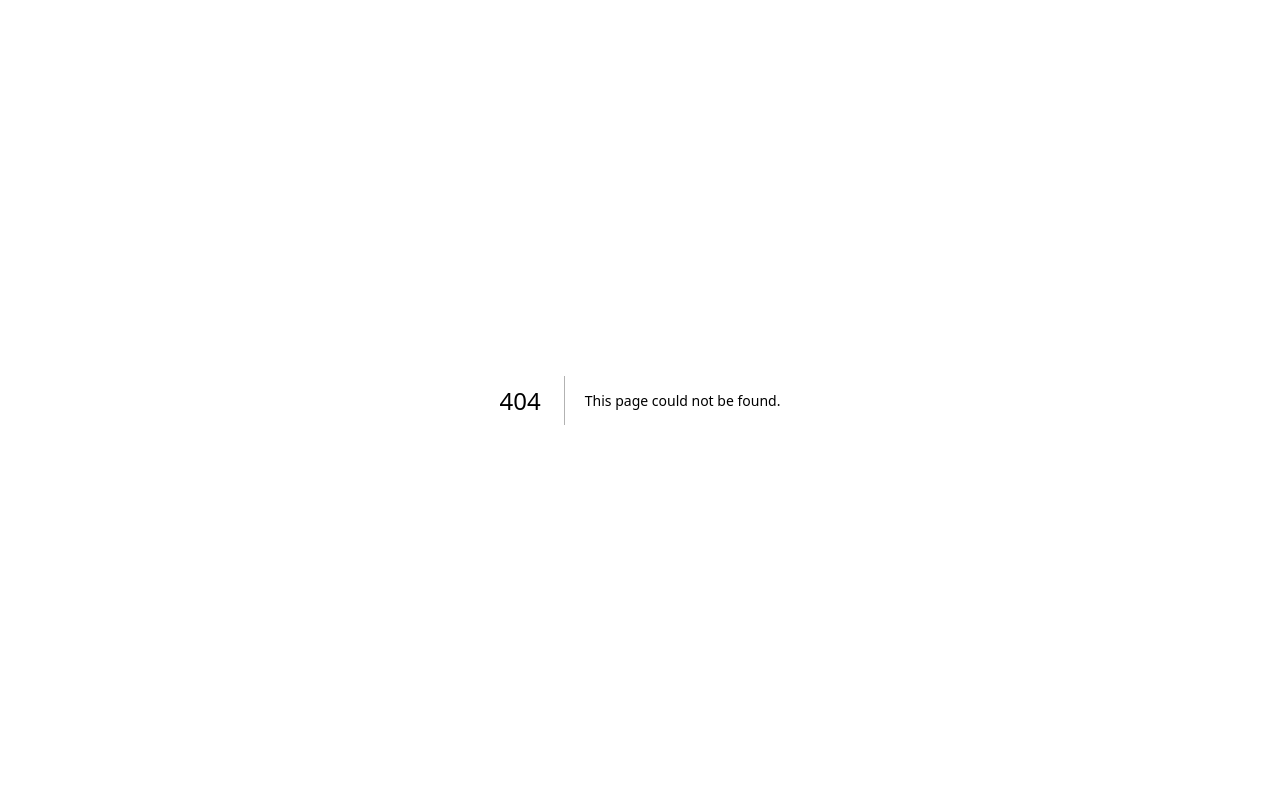
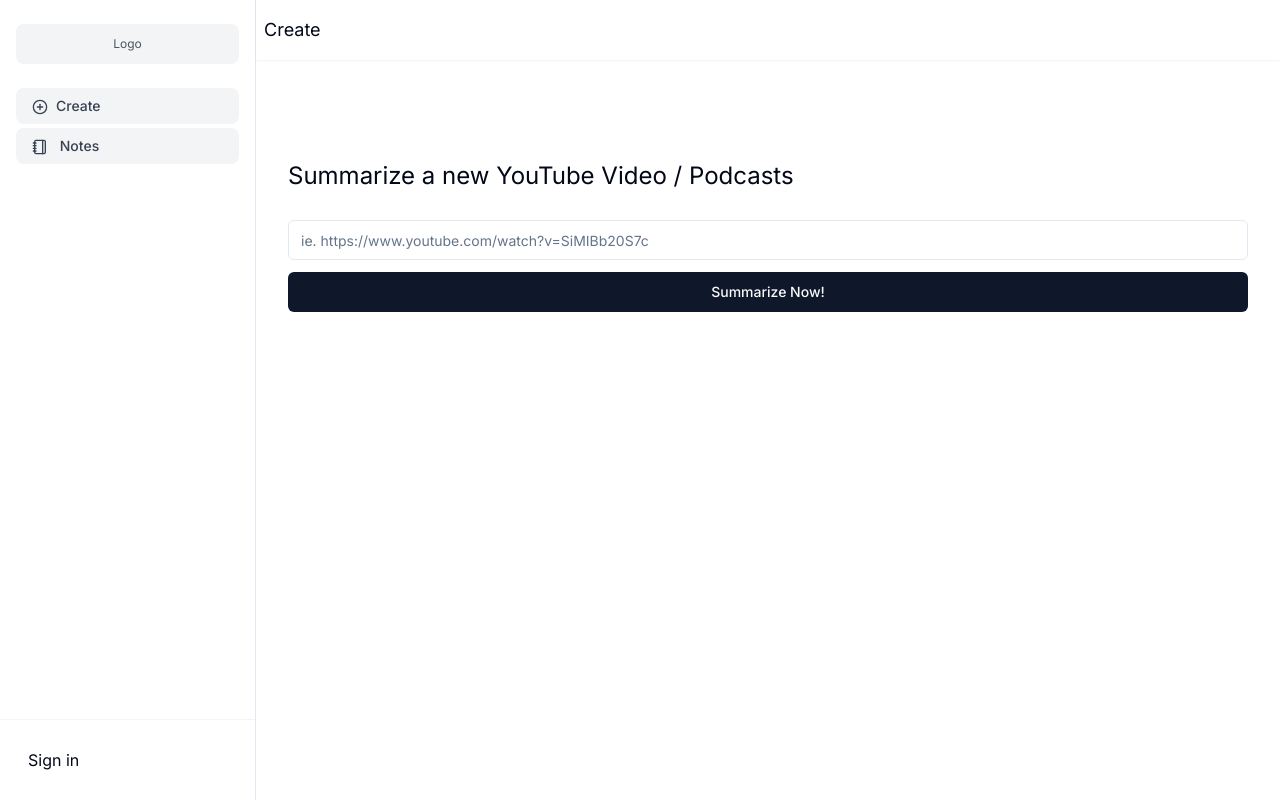
Before and after one commit to eric-nichols-nyc/notes-tube-app, a Next.js app: page /dashboard/create in a window 1280 px wide. Before the commit this address had no page. Built offline with nearby package versions, Linux system fonts and the light colour scheme; no server answers.

Commit message:
added create page

```diff
--- a/app/(dashboard)/dashboard/_components/dashboard-sidebar.tsx
+++ b/app/(dashboard)/dashboard/_components/dashboard-sidebar.tsx
@@ -1,6 +1,7 @@
 import { SignedOut, SignInButton, SignedIn, UserButton } from "@clerk/nextjs";
 import React from "react";
 import Link from "next/link";
+import { Notebook, PlusCircle } from "lucide-react";
 export const DashboardBar = () => {
   return (
     <div>
@@ -14,37 +15,22 @@ export const DashboardBar = () => {
               </Link>
               <ul className="mt-6 space-y-1">
                 <li>
-                  <a
-                    href="#"
+                  <Link
+                    href="/dashboard/create"
                     className="block rounded-lg bg-gray-100 px-4 py-2 text-sm font-medium text-gray-700"
                   >
+                    <PlusCircle size={16} className="inline-block mr-2" />
                     Create
-                  </a>
+                  </Link>
                 </li>
-
                 <li>
-                  <summary className="flex cursor-pointer items-center justify-between rounded-lg px-4 py-2 text-gray-500 hover:bg-gray-100 hover:text-gray-700">
+                  <Link
+                    href="/dashboard"
+                    className="block rounded-lg bg-gray-100 px-4 py-2 text-sm font-medium text-gray-700"
+                  >
+                    <Notebook size={16} className="inline-block mr-2" />
                     <span className="text-sm font-medium"> Notes </span>
-                  </summary>
-                  <ul className="mt-2 space-y-1 px-4">
-                    <li>
-                      <a
-                        href="#"
-                        className="block rounded-lg px-4 py-2 text-sm font-medium text-gray-500 hover:bg-gray-100 hover:text-gray-700"
-                      >
-                        Banned Users
-                      </a>
-                    </li>
-
-                    <li>
-                      <a
-                        href="#"
-                        className="block rounded-lg px-4 py-2 text-sm font-medium text-gray-500 hover:bg-gray-100 hover:text-gray-700"
-                      >
-                        Calendar
-                      </a>
-                    </li>
-                  </ul>
+                  </Link>
                 </li>
               </ul>
             </div>
--- /dev/null
+++ b/app/(dashboard)/dashboard/create/_components/create-form.tsx
@@ -0,0 +1,14 @@
+import { Button } from '@/components/ui/button'
+import { Input } from '@/components/ui/input'
+import React from 'react'
+
+export const CreateForm = () => {
+  return (
+    <div>
+        <form className="flex flex-col gap-3 w-full" action="onSubmit">
+            <Input name="url" placeholder='ie. https://www.youtube.com/watch?v=SiMIBb20S7c'/>
+            <Button type="submit">Summarize Now!</Button>
+        </form>
+    </div>
+  )
+}
--- /dev/null
+++ b/app/(dashboard)/dashboard/create/page.tsx
@@ -0,0 +1,18 @@
+import React from "react";
+import { CreateForm } from "./_components/create-form";
+
+const CreatePage = () => {
+  return (
+    <div className="w-full">
+      <div className="h-[60px] shadow-sm flex items-center">
+        <h1 className="ml-2 text-lg">Create</h1>
+      </div>
+      <div className="container flex flex-col w-full mt-[100px]">
+        <h1 className="text-2xl font-semi-bold mb-7">Summarize a new YouTube Video / Podcasts</h1>
+        <CreateForm />
+      </div>
+    </div>
+  );
+};
+
+export default CreatePage;
--- a/app/(dashboard)/dashboard/layout.tsx
+++ b/app/(dashboard)/dashboard/layout.tsx
@@ -14,7 +14,7 @@ export default function DashboardLayout({
   return (
     <div className="flex">
       <DashboardBar />
-      {children};
+      {children}
     </div>
   );
 }
```
